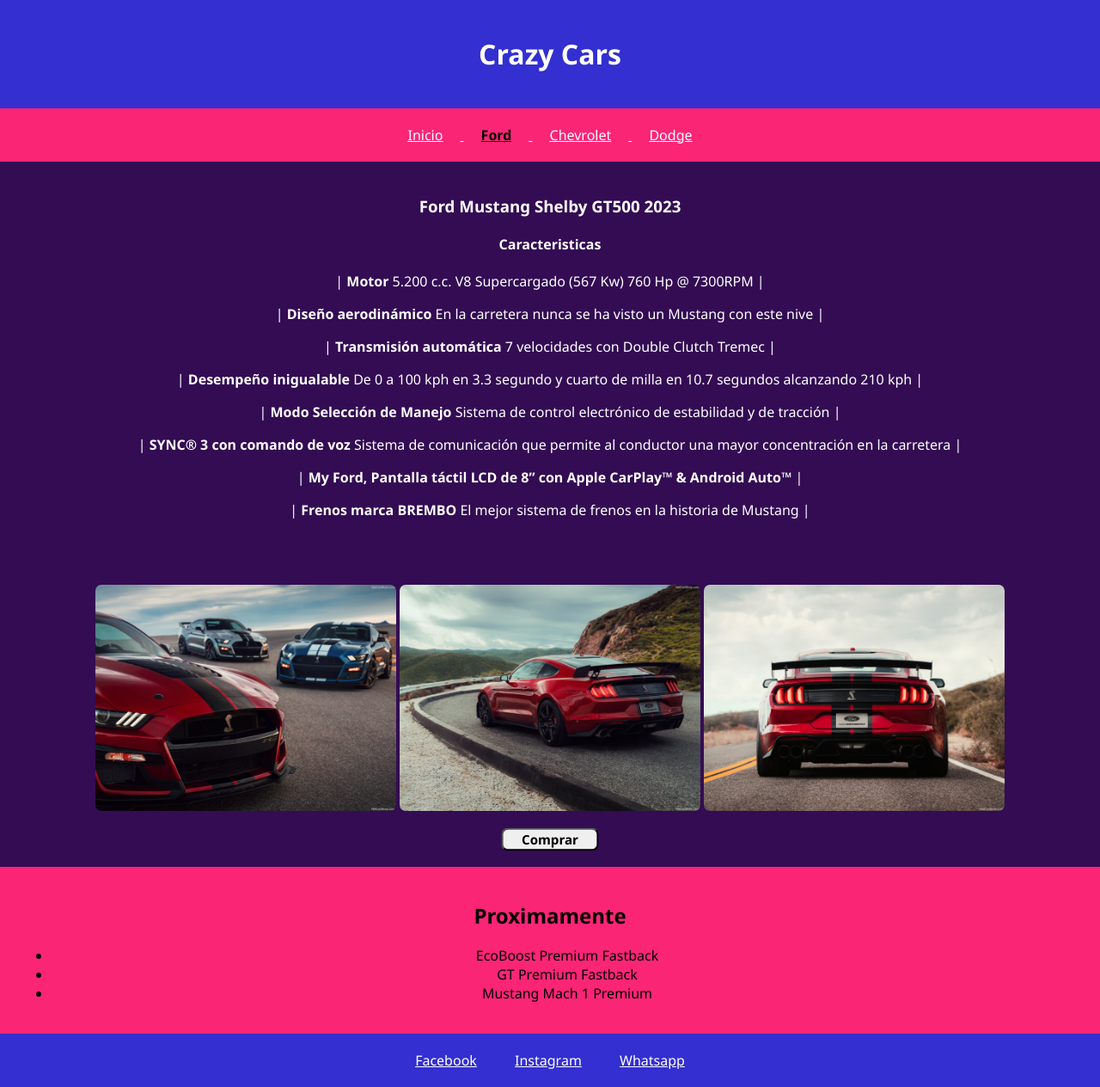
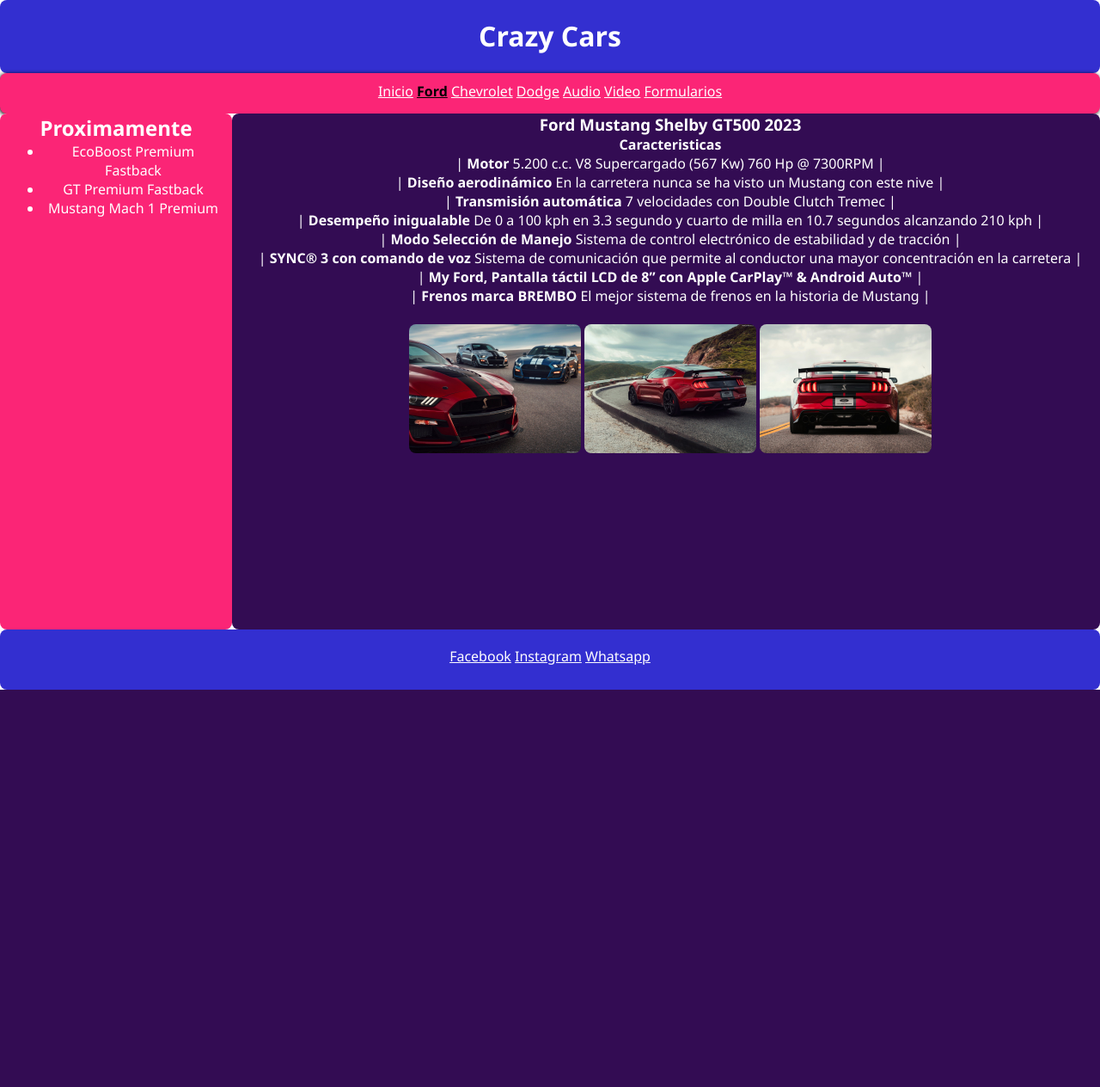
Before and after one commit to OscarNZ13/Tienda, a Spring Boot app: page /Page_Ford.html in a window 1280 px wide. Shown: the whole page at 86% size. After the commit the page ends 802 px from the top, so only its background shows below. Run offline with Spring Boot 4, Linux system fonts and the light colour scheme.

Commit message:
Arreglo de template
Se arreglo el formato de la pagina

```diff
--- a/src/main/resources/static/Page_Ford.html
+++ b/src/main/resources/static/Page_Ford.html
@@ -5,48 +5,28 @@
     <meta charset="UTF-8">
     <meta http-equiv="X-UA-Compatible" content="IE=edge">
     <meta name="viewport" content="width=device-width, initial-scale=1.0">
-    <link href="css/Styles_PageCars.css" rel="stylesheet" />
+    <link href="css/Styles.css" rel="stylesheet" />
     <title>Ford</title>
 </head>
 
 <body>
-    <header>
+    <header class="header">
         <h1>Crazy Cars</h1>
     </header>
 
 
-    <nav>
+    <nav class="nav">
         <a href="ClaseSemana2.html" id="Iniciolink">Inicio</a>
         <a href="Page_Ford.html" id="fordlink" style="color: black;"><strong>Ford</strong></a>
         <a href="Page_Chevrolet.html" id="chevroletlink">Chevrolet</a>
         <a href="Page_Dodge.html" id="dodgelink">Dodge</a>
+        <a href="Page_Audio.html" id="Audiolink">Audio</a>
+        <a href="Page_Video.html" id="Videolink">Video</a>
+        <a href="Page_Formularios.html" id="Formularioslink">Formularios</a>
     </nav>
 
-
-    <section>
-        <h3>Ford Mustang Shelby GT500 2023</h3>
-        <h4>Caracteristicas</h4>
-        <p>| <strong>Motor</strong> 5.200 c.c. V8 Supercargado (567 Kw) 760 Hp @ 7300RPM |</p>
-        <p>| <strong>Diseño aerodinámico</strong> En la carretera nunca se ha visto un Mustang con este nive |</p>
-        <p>| <strong>Transmisión automática</strong> 7 velocidades con Double Clutch Tremec |</p>
-        <p>| <strong>Desempeño inigualable</strong> De 0 a 100 kph en 3.3 segundo y cuarto de milla en 10.7 segundos alcanzando 210 kph |</p>
-        <p>| <strong>Modo Selección de Manejo</strong> Sistema de control electrónico de estabilidad y de tracción |</p>
-        <p>| <strong>SYNC® 3 con comando de voz</strong> Sistema de comunicación que permite al conductor una mayor concentración en la carretera |</p>
-        <p>| <strong>My Ford, Pantalla táctil LCD de 8” con Apple CarPlay™ & Android Auto™</strong> |</p>
-        <p>| <strong>Frenos marca BREMBO</strong> El mejor sistema de frenos en la historia de Mustang |</p>
-        <br><br>
-        <!--Forma en la que se ingresa una imagen-->
-        <figure>
-            <img src="imagenes/Ford_Shelby.jpeg" alt="Ford_Shelby" class="PicsCars">
-            <img src="imagenes/Ford_Shelby_BackAndAside.jpeg" alt="Ford_Shelby_BackAndAside" class="PicsCars">
-            <img src="imagenes/Ford_Shelby_Back.jpeg" alt="Ford_Shelby_Back" class="PicsCars">
-        </figure>
-
-        <button class="boton_comprar"><Strong>Comprar</Strong></button>
-    </section>
-
-
-    <aside>
+    <main class="main">
+        <aside class="aside">
             </ul>
             <h2>Proximamente</h2>
             <ul>
@@ -56,8 +36,31 @@
             </ul>
         </aside>
 
+        <section class="section">
+            <h3>Ford Mustang Shelby GT500 2023</h3>
+            <h4>Caracteristicas</h4>
+            <p>| <strong>Motor</strong> 5.200 c.c. V8 Supercargado (567 Kw) 760 Hp @ 7300RPM |</p>
+            <p>| <strong>Diseño aerodinámico</strong> En la carretera nunca se ha visto un Mustang con este nive |</p>
+            <p>| <strong>Transmisión automática</strong> 7 velocidades con Double Clutch Tremec |</p>
+            <p>| <strong>Desempeño inigualable</strong> De 0 a 100 kph en 3.3 segundo y cuarto de milla en 10.7 segundos
+                alcanzando 210 kph |</p>
+            <p>| <strong>Modo Selección de Manejo</strong> Sistema de control electrónico de estabilidad y de tracción |
+            </p>
+            <p>| <strong>SYNC® 3 con comando de voz</strong> Sistema de comunicación que permite al conductor una mayor
+                concentración en la carretera |</p>
+            <p>| <strong>My Ford, Pantalla táctil LCD de 8” con Apple CarPlay™ & Android Auto™</strong> |</p>
+            <p>| <strong>Frenos marca BREMBO</strong> El mejor sistema de frenos en la historia de Mustang |</p>
+            <br>
+            <!--Forma en la que se ingresa una imagen-->
+            <figure class="figure">
+                <img src="imagenes/Ford_Shelby.jpeg" alt="Ford_Shelby" class="PicsCarsFord">
+                <img src="imagenes/Ford_Shelby_BackAndAside.jpeg" alt="Ford_Shelby_BackAndAside" class="PicsCarsFord">
+                <img src="imagenes/Ford_Shelby_Back.jpeg" alt="Ford_Shelby_Back" class="PicsCarsFord">
+            </figure>
+        </section>
+    </main>
 
-    <footer>
+    <footer class="footer">
         <a href="https://es-la.facebook.com" id="Facebooklink">Facebook</a>
         <a href="https://www.instagram.com" id="Instagramlink">Instagram</a>
         <a href="https://www.whatsapp.com/?lang=es" id="Whatsapplink">Whatsapp</a>
--- /dev/null
+++ b/src/main/resources/static/css/Styles.css
@@ -0,0 +1,84 @@
+* {
+    /*Con el * se cambia toda la font-family de la pagina*/
+    font-family: 'Segoe UI', Tahoma, Geneva, Verdana, sans-serif;
+    text-align: center;
+    margin: 0;
+    border-radius: 8px;
+}
+
+/* Estilos del encabezado */
+.header {
+    background-color: #332FD0;
+    color: white;
+    padding-top: 20px;
+    width: 100%;
+    height: 65px;
+}
+
+.nav{
+    background-color: #FB2576;
+    color: white;
+    padding-top: 10px;
+    padding-bottom: 15px;
+    width: 100%;
+    height: 100%;
+    box-shadow: -1px 1px 5px 0px black;
+}
+
+.main{
+    background-color: rgb(255, 255, 255);
+    width: 100%;
+    height: calc(100vh - 200px);
+    display: flex;
+
+    /* Para alinear contenido de izquierda a derecha(Horizontal)
+    justify-content: center;
+    */
+
+    /* Para alinear contenido de arriba para abajo(Vertical)*/
+    align-items: center;
+}
+
+.section{
+    background-color: #330c53;
+    color: white;
+    padding-left: 10px;
+    width: 100%;
+    height: 100%;
+}
+
+.aside {
+    padding-left: 10px;
+    padding-right: 10px;
+    background-color: #FB2576;
+    color: white;
+    width: 25%;
+    height: 100%;
+}
+
+.footer {
+    background-color: #332FD0;
+    color: white;
+    padding-top: 20px;
+    width: 100%;
+    height: 50px;
+}
+
+a{
+    color: white;
+}
+
+.PicsCarsFord{
+    max-width: 200px;
+    height: auto;
+}
+
+.PicsCarsChev{
+    max-width: 270px;
+    height: auto;
+}
+
+.PicsCarsDodge{
+    max-width: 290px;
+    height: auto;
+}
--- a/src/main/resources/static/css/Styles_PageCars.css
+++ /dev/null
@@ -1,107 +0,0 @@
-* {
-    /*Con el * se cambia toda la font-family de la pagina*/
-    font-family: 'Segoe UI', Tahoma, Geneva, Verdana, sans-serif;
-    text-align: center;
-}
-
-/* Estilos generales de la página */
-body {
-    margin: 0;
-    padding: 0;
-    display: flex;
-    flex-direction: column;
-    min-height: 100vh;
-}
-
-/* Estilos para el contenido principal */
-main {
-    flex: 1;
-    display: flex;
-}
-
-/* Estilos para la sección principal */
-section {
-    background-color: #330c53;
-    color: white;
-    flex: 2;
-    padding: 20px;
-}
-
-/* Estilos para la barra lateral */
-aside {
-    background-color: #FB2576;
-    flex: 1;
-    padding: 20px;
-}
-
-/* Estilos para el encabezado, barra de navegación y pie de página */
-header {
-    background-color: #332FD0;
-    color: white;
-    padding: 20px;
-}
-
-nav,
-a {
-    background-color: #FB2576;
-    color: white;
-    padding: 20px;
-    text-decoration: underline;
-}
-
-footer {
-    background-color: #332FD0;
-    color: white;
-    padding: 20px;
-}
-
-.PicsCars {
-    width: 350px;
-    /*Estilos de los bordes*/
-    border-top-left-radius: 7px;
-    border-top-right-radius: 7px;
-    border-bottom-left-radius: 7px;
-    border-bottom-right-radius: 7px;
-}
-
-@keyframes pulse {
-    0% {
-        transform: scale(1);
-    }
-
-    50% {
-        transform: scale(1.2);
-    }
-
-    100% {
-        transform: scale(1);
-    }
-}
-
-.boton_comprar {
-    color: black;
-    width: 100px;
-
-    /*Estilos de los bordes*/
-    border-top-left-radius: 7px;
-    border-top-right-radius: 7px;
-    border-bottom-left-radius: 7px;
-    border-bottom-right-radius: 7px;
-
-    animation-name: pulse;
-    animation-duration: 2s;
-    animation-timing-function: ease-in-out;
-    animation-iteration-count: infinite;
-}
-
-#Facebooklink {
-    background-color: #332FD0;
-}
-
-#Instagramlink {
-    background-color: #332FD0;
-}
-
-#Whatsapplink {
-    background-color: #332FD0;
-}
```
Also changed, not shown: src/main/resources/static/ClaseSemana2.html (+15 -10 lines), src/main/resources/static/Page_Audio.html (+16 -6 lines), src/main/resources/static/Page_Chevrolet.html (+22 -21 lines), src/main/resources/static/Page_Dodge.html (+23 -24 lines), src/main/resources/static/Page_Formularios.html (+17 -4 lines), src/main/resources/static/Page_Video.html (+24 -11 lines), src/main/resources/static/css/css.css (deleted, +0 -60 lines). Lines whose indentation alone changed are shown as unchanged.
